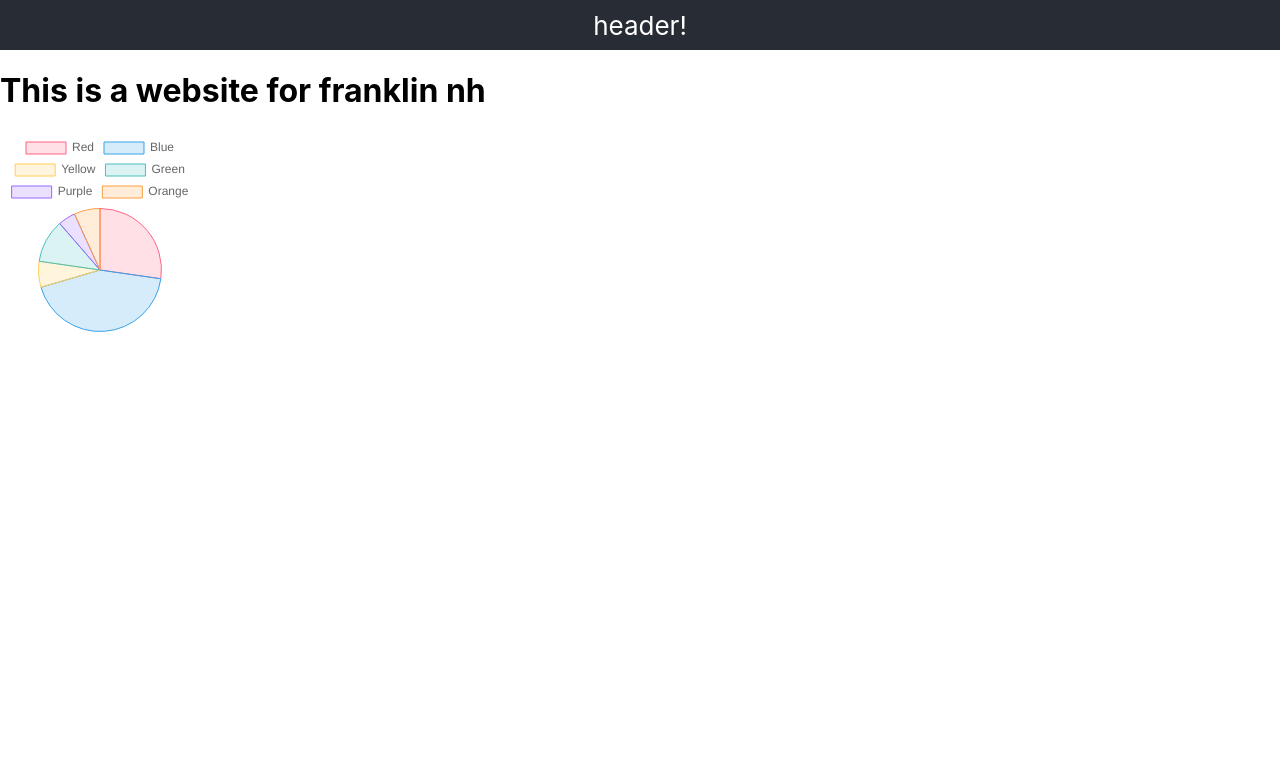
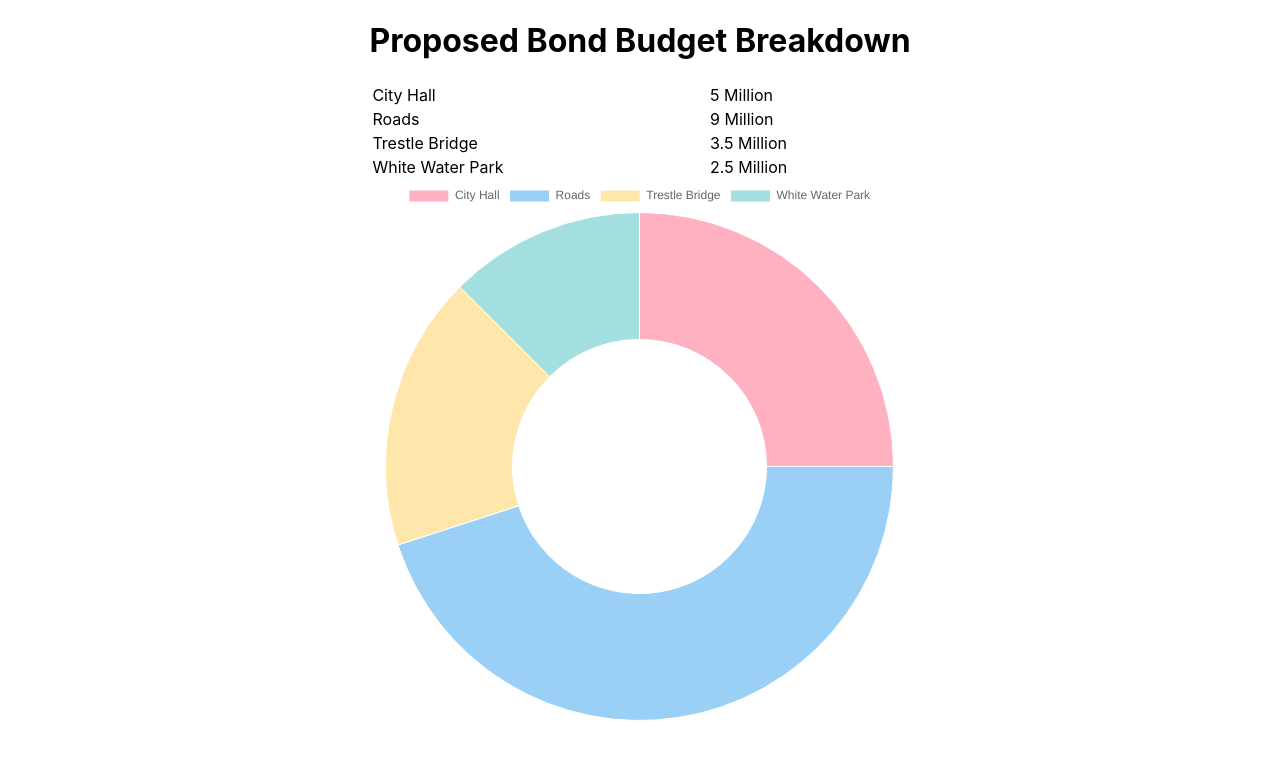
Before and after one commit to bsandstrom/franklin, a React (Create React App) app: page / in a window 1280 px wide. Shown: the top 758 px of the page. Built offline with nearby package versions, Linux system fonts and the light colour scheme.

Commit message:
Added some data and syled it. Kind of.

```diff
--- a/src/App.css
+++ b/src/App.css
@@ -37,7 +37,13 @@
   }
 }
 
-.Chart-container {
-  width: 200px;
+body {
+  display: flex;
   justify-content: center;
 }
+
+.Chart-container {
+  display: flex;
+  flex-direction: column;
+  justify-content: center;
+}
--- a/src/App.tsx
+++ b/src/App.tsx
@@ -6,15 +6,14 @@ import { ChartExample } from './ChartExample';
 function App() {
   return (
     <div>
-      <header className="App-header">
+      {/* <header className="App-header">
         header!
-      </header>
-      <body>
+      </header> */}
+
         <h1>
-          This is a website for franklin nh
+          Proposed Bond Budget Breakdown
         </h1>
         <ChartExample />
-      </body>
     </div>
   );
 }
--- a/src/ChartExample.tsx
+++ b/src/ChartExample.tsx
@@ -1,31 +1,47 @@
 import React from 'react';
 import { Chart as ChartJS, ArcElement, Tooltip, Legend } from 'chart.js';
-import { Pie } from 'react-chartjs-2';
+import { Doughnut, Pie } from 'react-chartjs-2';
 
 ChartJS.register(ArcElement, Tooltip, Legend);
 
-export const data = {
-  labels: ['Red', 'Blue', 'Yellow', 'Green', 'Purple', 'Orange'],
+const bondBreakdown = [
+  {
+    label: 'City Hall',
+    cost: 5,
+  },
+  {
+    label: 'Roads',
+    cost: 9,
+  },
+  {
+    label: 'Trestle Bridge',
+    cost: 3.5,
+  },
+  {
+    label: 'White Water Park',
+    cost: 2.5,
+  },
+
+]
+
+const doughnutData = {
+  labels: bondBreakdown.map(b => b.label),
   datasets: [
     {
-      label: '# of Votes',
-      data: [12, 19, 3, 5, 2, 3],
+      label: 'Proposed Cost',
+      data: bondBreakdown.map(b => b.cost),
       backgroundColor: [
-        'rgba(255, 99, 132, 0.2)',
-        'rgba(54, 162, 235, 0.2)',
-        'rgba(255, 206, 86, 0.2)',
-        'rgba(75, 192, 192, 0.2)',
-        'rgba(153, 102, 255, 0.2)',
-        'rgba(255, 159, 64, 0.2)',
+        'rgba(255, 99, 132, 0.5)',
+        'rgba(54, 162, 235, 0.5)',
+        'rgba(255, 206, 86, 0.5)',
+        'rgba(75, 192, 192, 0.5)',
       ],
-      borderColor: [
-        'rgba(255, 99, 132, 1)',
-        'rgba(54, 162, 235, 1)',
-        'rgba(255, 206, 86, 1)',
-        'rgba(75, 192, 192, 1)',
-        'rgba(153, 102, 255, 1)',
-        'rgba(255, 159, 64, 1)',
-      ],
+      // borderColor: [
+      //   'rgba(255, 99, 132, 1)',
+      //   'rgba(54, 162, 235, 1)',
+      //   'rgba(255, 206, 86, 1)',
+      //   'rgba(75, 192, 192, 1)',
+      // ],
       borderWidth: 1,
     },
   ],
@@ -33,6 +49,13 @@ export const data = {
 
 export function ChartExample() {
   return (<div className="Chart-container">
-  <Pie width={200} height={200} data={data} />
+
+<table>
+
+            {
+              bondBreakdown.map(b => (<tr><td>{b.label}</td><td>{b.cost} Million</td></tr>))
+            }
+        </table>
+  <Doughnut width={500} height={500} data={doughnutData} />
   </div>);
 }
```
